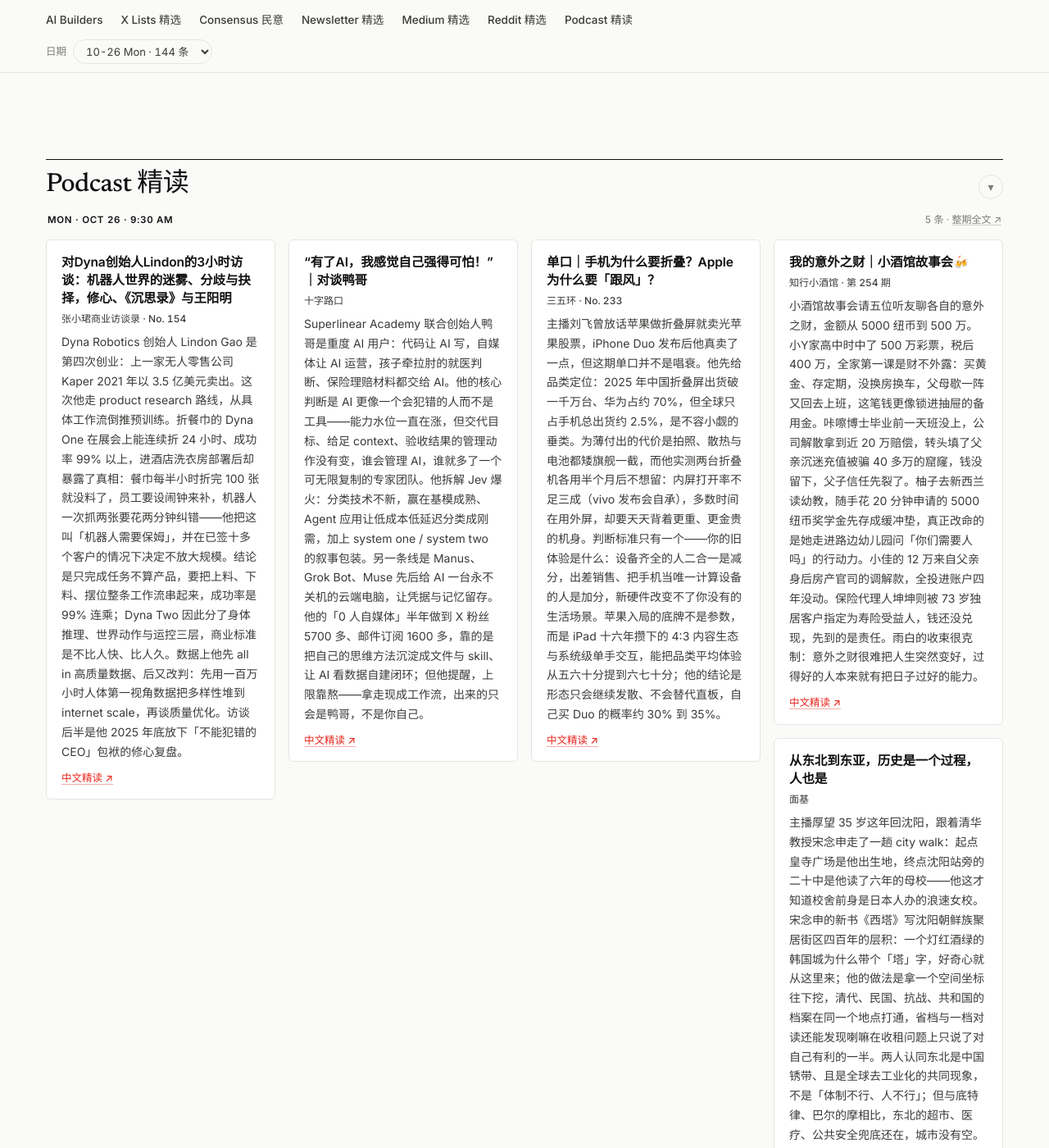
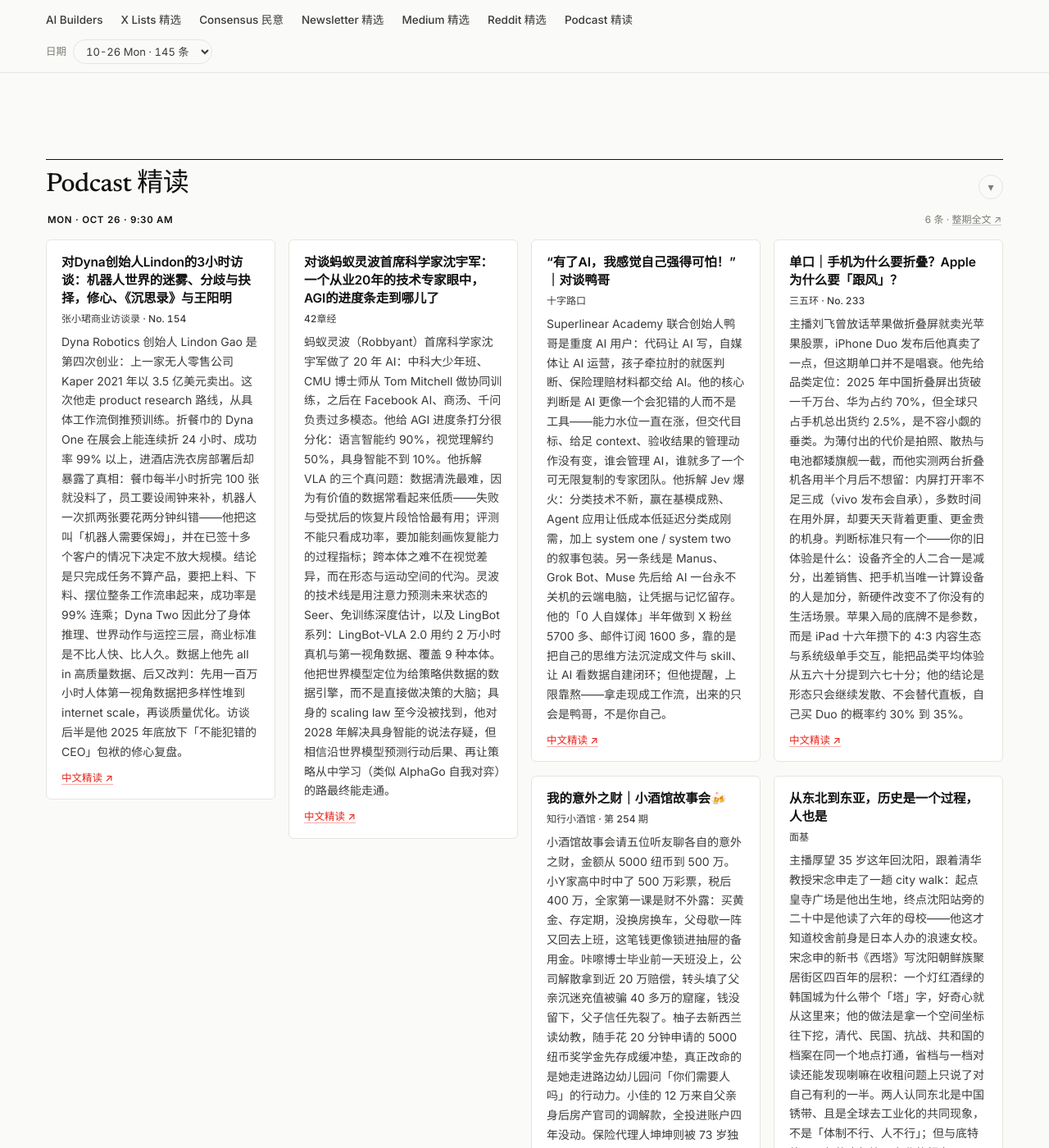
Before and after one commit to cptidiot/mzhao.me, a Jekyll site: the page built from digest/index.html, in a window 1280 px wide and 1400 px high, scrolled down 14521 px. Shown: the whole window at 82% size. Built offline with Jekyll 4.4.1, drawn with Linux system fonts in a browser that asks for light colours.

Commit message:
Digest: podcast 2026-10-26

```diff
--- a/_digests/2026-10-26-podcast.md
+++ b/_digests/2026-10-26-podcast.md
@@ -3,12 +3,17 @@
 section_name: Podcast 精读
 date: 2026-10-26 09:30:00 -0700
 title: "Podcast Digest — 2026-10-26"
-excerpt: "今日 5 期：张小珺访 Dyna 创始人 Lindon Gao 谈机器人为何需要保姆，十字路口对谈鸭哥聊把 AI 当团队管，三五环单口拆解折叠屏与 iPhone Duo，知行小酒馆故事会聊五笔意外之财，面基随宋念申重走沈阳谈东北与东亚。Lex、晚点聊、AI炼金术三站今日单集页未能成功读取，跳过未记台账，明日续取；42章经今日选期链接核对未通过，跳过未记台账。"
+excerpt: "今日 6 期：张小珺访 Dyna 创始人 Lindon Gao 谈机器人为何需要保姆，42章经对谈蚂蚁灵波沈宇军看 AGI 进度条，十字路口对谈鸭哥聊把 AI 当团队管，三五环单口拆解折叠屏与 iPhone Duo，知行小酒馆故事会聊五笔意外之财，面基随宋念申重走沈阳谈东北与东亚。Lex、晚点聊、AI炼金术三站今日单集页未能成功读取，跳过未记台账，明日续取。"
 items:
   - title: "对Dyna创始人Lindon的3小时访谈：机器人世界的迷雾、分歧与抉择，修心、《沉思录》与王阳明"
     role: "张小珺商业访谈录 · No. 154"
     summary: "Dyna Robotics 创始人 Lindon Gao 是第四次创业：上一家无人零售公司 Kaper 2021 年以 3.5 亿美元卖出。这次他走 product research 路线，从具体工作流倒推预训练。折餐巾的 Dyna One 在展会上能连续折 24 小时、成功率 99% 以上，进酒店洗衣房部署后却暴露了真相：餐巾每半小时折完 100 张就没料了，员工要设闹钟来补，机器人一次抓两张要花两分钟纠错——他把这叫「机器人需要保姆」，并在已签十多个客户的情况下决定不放大规模。结论是只完成任务不算产品，要把上料、下料、摆位整条工作流串起来，成功率是 99% 连乘；Dyna Two 因此分了身体推理、世界动作与运控三层，商业标准是不比人快、比人久。数据上他先 all in 高质量数据、后又改判：先用一百万小时人体第一视角数据把多样性堆到 internet scale，再谈质量优化。访谈后半是他 2025 年底放下「不能犯错的 CEO」包袱的修心复盘。"
     url: "https://zhangxiaojun.qiaomu.ai/ep/6acf81f0195d838e2af1e281.html"
+    link_label: "中文精读"
+  - title: "对谈蚂蚁灵波首席科学家沈宇军：一个从业20年的技术专家眼中，AGI的进度条走到哪儿了"
+    role: "42章经"
+    summary: "蚂蚁灵波（Robbyant）首席科学家沈宇军做了 20 年 AI：中科大少年班、CMU 博士师从 Tom Mitchell 做协同训练，之后在 Facebook AI、商汤、千问负责过多模态。他给 AGI 进度条打分很分化：语言智能约 90%，视觉理解约 50%，具身智能不到 10%。他拆解 VLA 的三个真问题：数据清洗最难，因为有价值的数据常看起来低质——失败与受扰后的恢复片段恰恰最有用；评测不能只看成功率，要加能刻画恢复能力的过程指标；跨本体之难不在视觉差异，而在形态与运动空间的代沟。灵波的技术线是用注意力预测未来状态的 Seer、免训练深度估计，以及 LingBot 系列：LingBot-VLA 2.0 用约 2 万小时真机与第一视角数据、覆盖 9 种本体。他把世界模型定位为给策略供数据的数据引擎，而不是直接做决策的大脑；具身的 scaling law 至今没被找到，他对 2028 年解决具身智能的说法存疑，但相信沿世界模型预测行动后果、再让策略从中学习（类似 AlphaGo 自我对弈）的路最终能走通。"
+    url: "https://42zhangjing.qiaomu.ai/ep/6ad94838641ef406308dd713.html"
     link_label: "中文精读"
   - title: "“有了AI，我感觉自己强得可怕！”｜对谈鸭哥"
     role: "十字路口"
@@ -35,6 +40,9 @@
 **张小珺商业访谈录** — [对Dyna创始人Lindon的3小时访谈：机器人世界的迷雾、分歧与抉择，修心、《沉思录》与王阳明](https://zhangxiaojun.qiaomu.ai/ep/6acf81f0195d838e2af1e281.html)
 折餐巾 99% 成功率不等于产品：机器人停下来等上料的那半小时，才是 Lindon 决定不放大规模的理由——从任务到工作流，差着一个量级。
 
+**42章经** — [对谈蚂蚁灵波首席科学家沈宇军：一个从业20年的技术专家眼中，AGI的进度条走到哪儿了](https://42zhangjing.qiaomu.ai/ep/6ad94838641ef406308dd713.html)
+语言 90%、视觉 50%、具身不到 10%——沈宇军的进度条不留情面；VLA 卡住的不是模型，而是数据清洗、评测与跨本体这三件脏活。
+
 **十字路口** — [“有了AI，我感觉自己强得可怕！”｜对谈鸭哥](https://crossing.qiaomu.ai/ep/6aca7f91e742e36efcc10957.html)
 鸭哥的方法论只有一条：把 AI 当人管——目标讲清、context 外化成文件、结果要验收，再让它自己看数据建闭环；0 人自媒体半年 5700 粉是这套打法的副产品。
 
```
